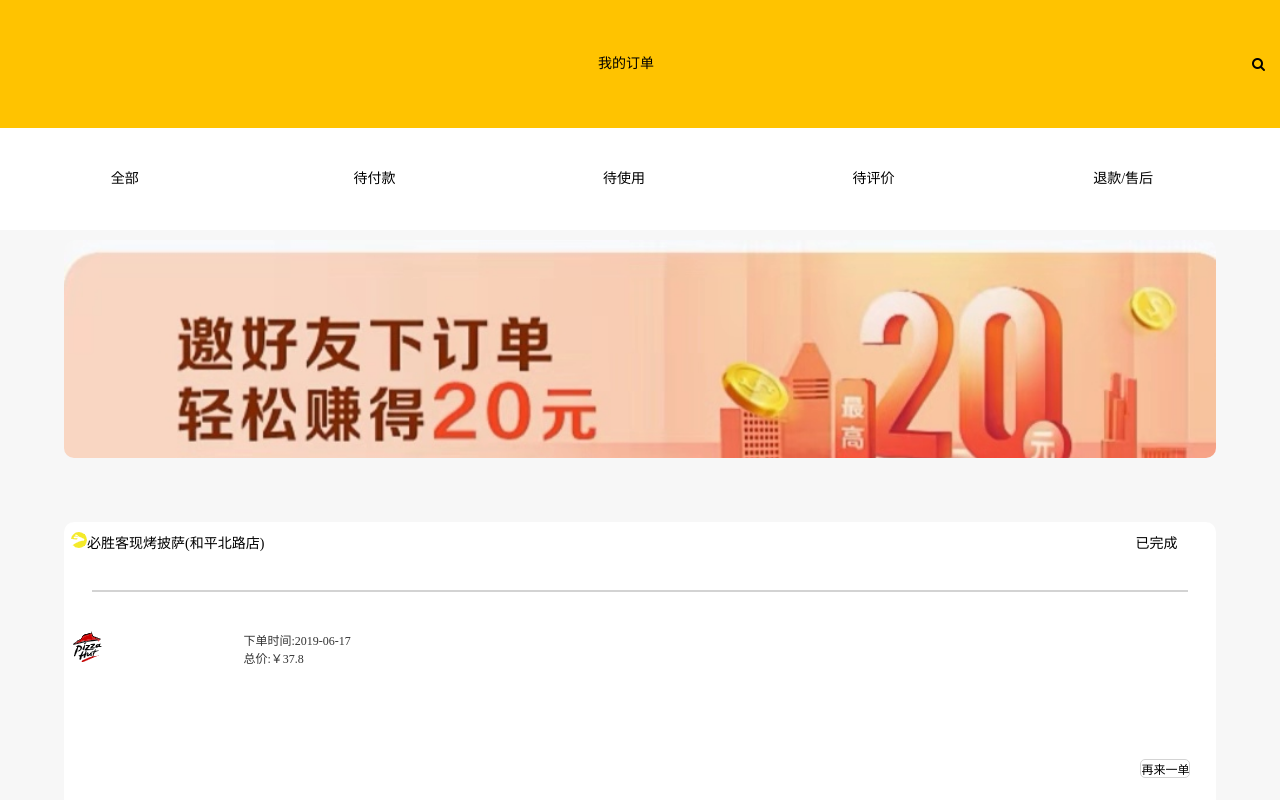
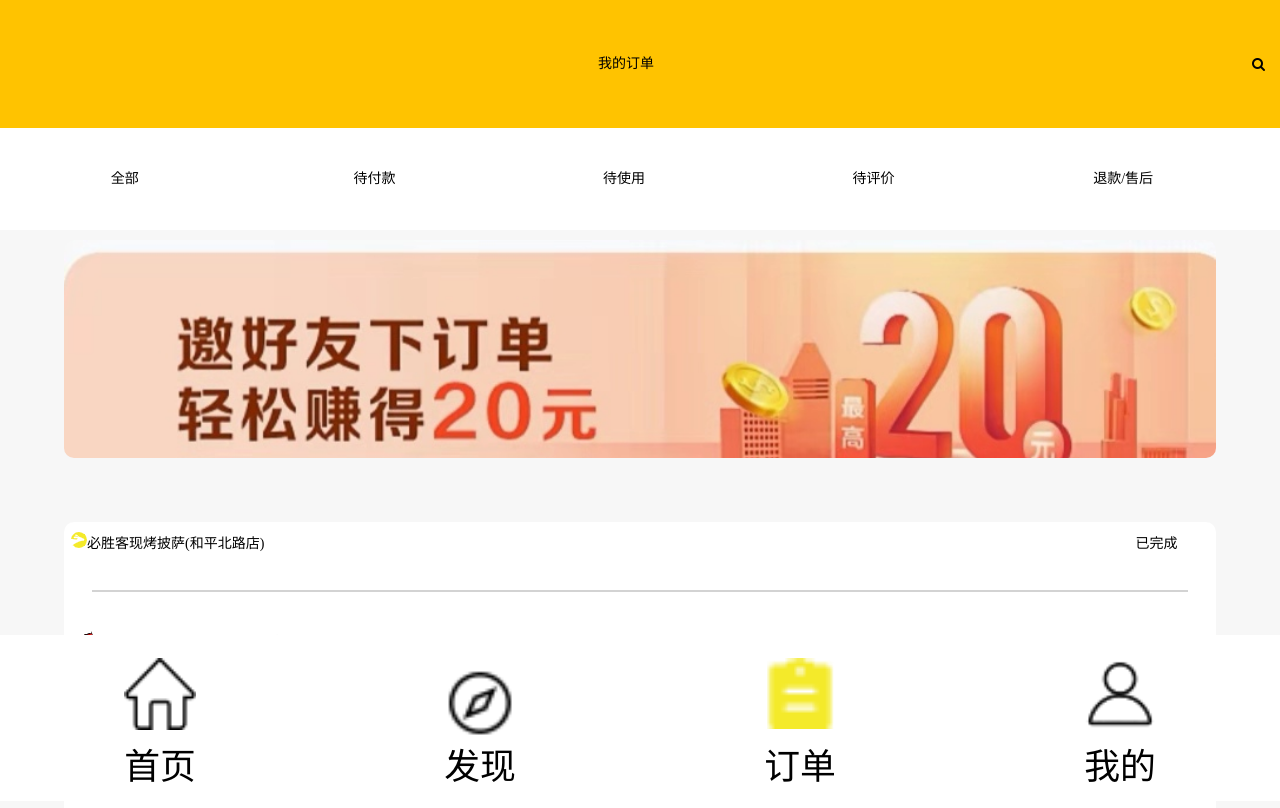
Before and after one commit to panda-sys/xiangmu, a website: page dierjieduan/wodedingdan.html in a window 1280 px wide. Shown: the top 808 px of the page. Drawn offline with Linux system fonts and the light colour scheme.

Commit message:
上传了一个wodedingdan

```diff
--- a/dierjieduan/wodedingdan.html
+++ b/dierjieduan/wodedingdan.html
@@ -14,7 +14,7 @@
             padding:0;
         }
         #big-box{
-            overflow:hidden;
+            /* overflow:hidden;  */
             position: absolute;
             top: 0;
             left: 0;
@@ -137,6 +137,35 @@
         }
         .flex2{
             flex:5;
+        }
+        .bottombox{
+            height: 1.3rem;
+            position: fixed;
+            bottom: -1px;
+            left: 0;
+            width: 100%;
+            /* border-top: 1px solid red; */
+            background: #FFFFFF;
+            z-index: 1;
+            text-align: center;
+        }
+        .bottom div{
+            width:0.8rem;
+            height:0.8rem;
+            /* background: #A67152; */
+            margin:0 auto;
+            text-align: center;
+        }
+        .bottom{
+            flex:1;
+        }
+        .bottom p{
+            font-size:0.28rem;
+            color:black;
+            /* margin-top:0.1rem; */
+        }
+        .bottom img{
+            margin-bottom:1rem;
         }
     </style>
 </head>
@@ -293,6 +322,32 @@
             </div>
         </div>
         <!-- 下 -->
+        <div class="flex bottombox">
+            <div class="bottom first">
+                <div>
+                    <img width="71%" style="margin-top:0.18rem" src="src/image/home-circle-o.png">
+                </div>
+                <p>首页</p>
+            </div>
+            <div class="bottom found">
+                <div>
+                    <img width="88%" style="margin-top:0.18rem"  src="src/image/faxian (1).png">
+                </div>
+                <p>发现</p>
+            </div>
+            <div class="bottom order1">
+                <div>
+                    <img width="70%" style="margin-top:0.18rem" src="src/image/订 单.png">
+                </div>
+                <p>订单</p>
+            </div>
+            <div class="bottom me">
+                <div>
+                    <img width="70%" style="margin-top:0.18rem" src="src/image/wode.png">
+                </div>
+                <p>我的</p>
+            </div>
+        </div>
     </div>
     <script src="js/iscroll.js"></script>
     <script src="js/swiper.js"></script>
@@ -314,6 +369,21 @@
         Myorder.onclick=function(){
             window.location.href="dingdanwancheng.html"
         }
+
+        var first=document.querySelector('.first')
+        first.onclick=function(){
+            window.location.href="first.html"
+        }
+
+        var found=document.querySelector('.found')
+        found.onclick=function(){
+            window.location.href="find.html"
+        }
+
+        var me=document.querySelector('.me')
+        me.onclick=function(){
+            window.location.href="mine.html"
+        }
     </script>
 </body>
 </html>
```
